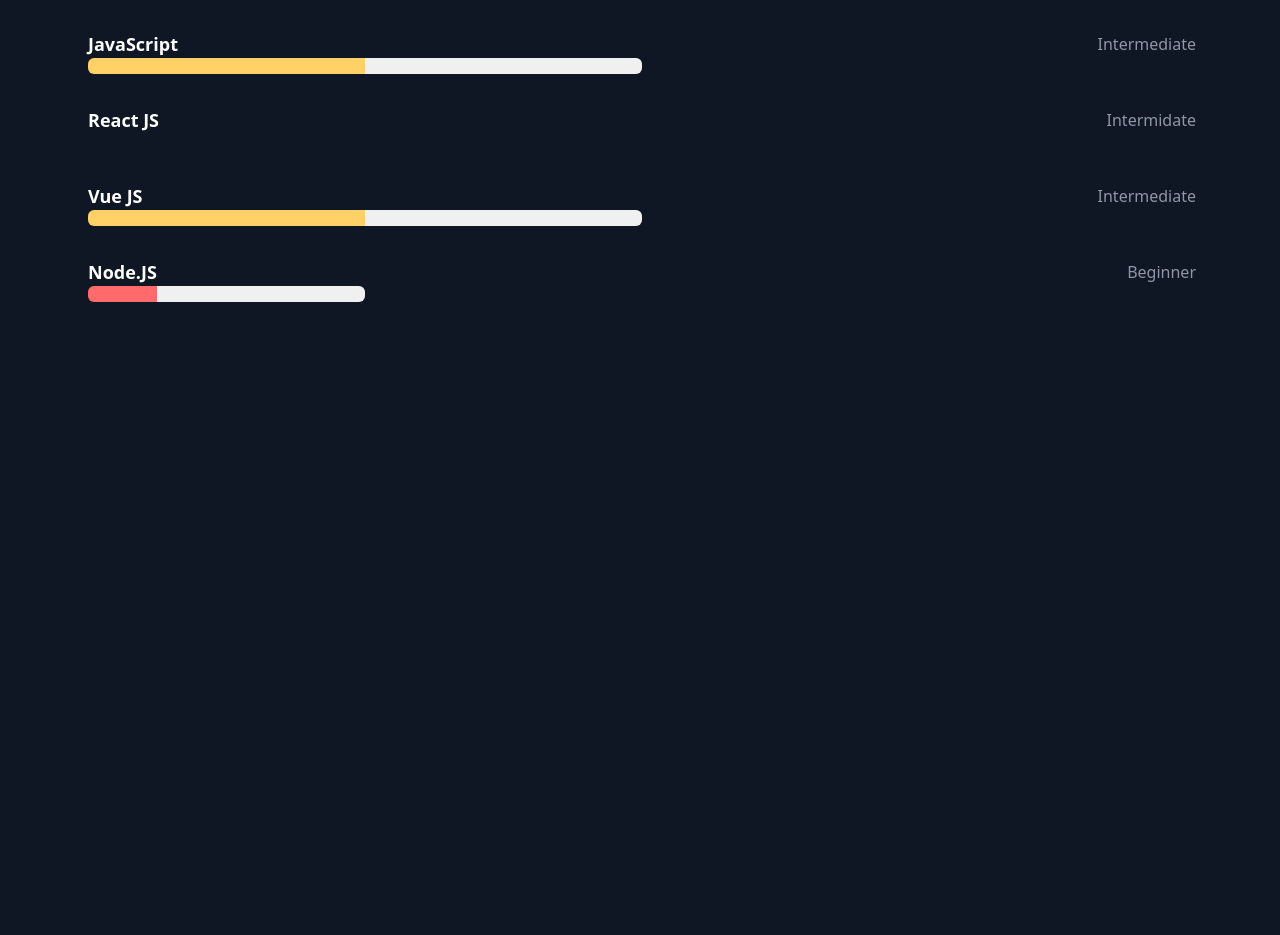
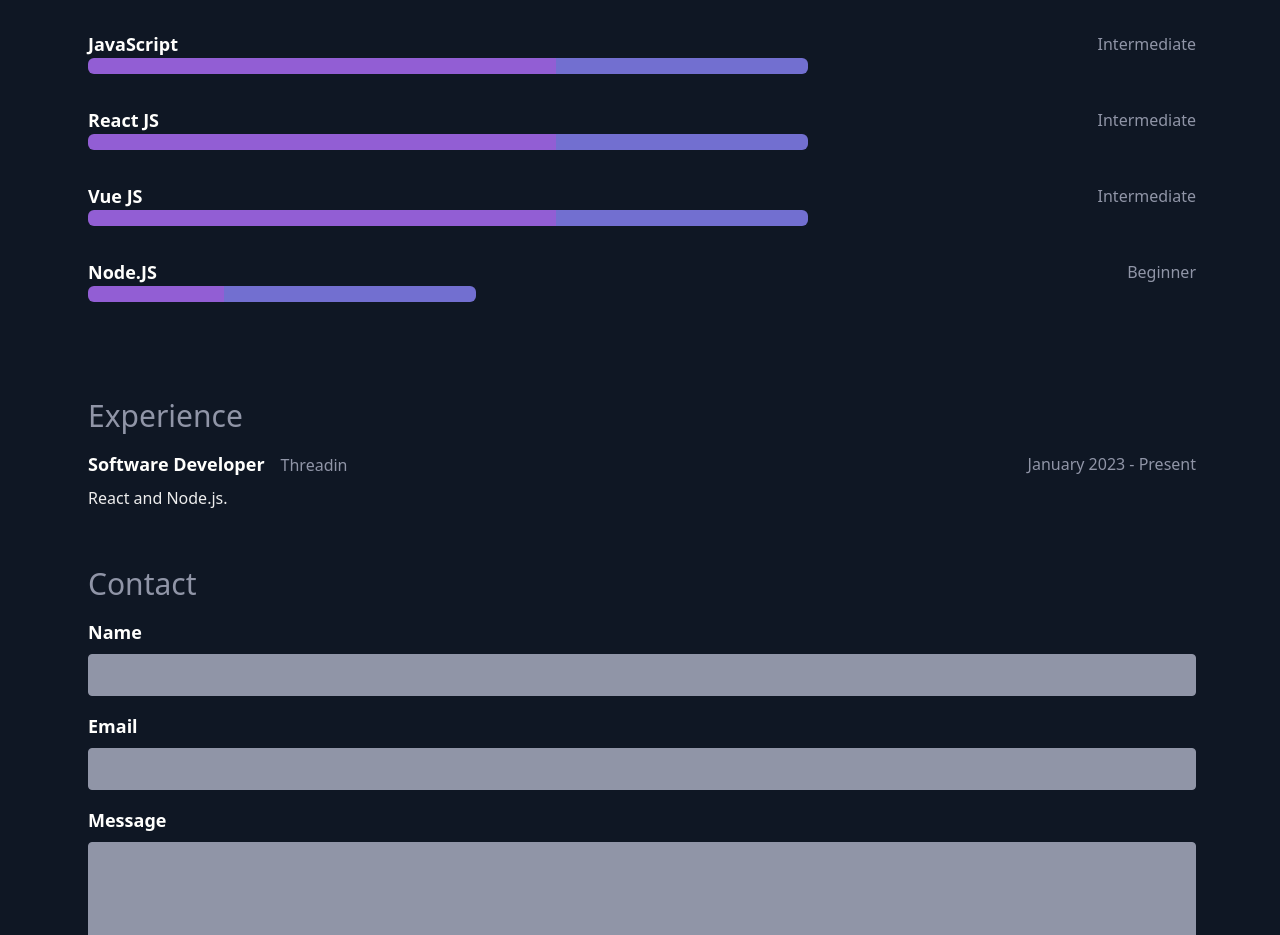
Before and after one commit to Johnni12/Portfolio, a React (Vite) app: page / in a window 1280 px wide. Shown: the part 1862-2797 px from the top of the page. Before the commit the page ends 2220 px from the top, so only its background shows below. Built offline with nearby package versions, Linux system fonts and the light colour scheme.

Commit message:
Add the Contact component

```diff
--- a/package.json
+++ b/package.json
@@ -10,6 +10,7 @@
     "preview": "vite preview"
   },
   "dependencies": {
+    "emailjs-com": "^3.2.0",
     "react": "^18.2.0",
     "react-dom": "^18.2.0"
   },
--- a/src/App.jsx
+++ b/src/App.jsx
@@ -3,6 +3,8 @@
 import Hero from './components/Hero'
 import Projects from './components/Projects'
 import Technology from './components/Technologies'
+import Experience from './components/Experience'
+import Contact from './components/Contact'
 
 function App() {
   return (
@@ -11,6 +13,8 @@
       <Hero />
       <Projects/>
       <Technology/>
+      <Experience/>
+      <Contact/>
     </div>
   )
 }
--- a/src/components/Contact.jsx
+++ b/src/components/Contact.jsx
@@ -0,0 +1,110 @@
+// Contact.js
+import React, { useState } from 'react'
+import emailjs from 'emailjs-com'
+
+const Contact = () => {
+  const [formData, setFormData] = useState({
+    name: '',
+    email: '',
+    message: '',
+  })
+
+  const handleChange = (e) => {
+    setFormData({
+      ...formData,
+      [e.target.name]: e.target.value,
+    })
+  }
+
+  const handleSubmit = (e) => {
+    e.preventDefault()
+
+    // Use your EmailJS template and service ID
+    const templateParams = {
+      from_name: formData.name,
+      from_email: formData.email,
+      message: formData.message,
+    }
+
+    emailjs
+      .send(
+        'YOUR_SERVICE_ID', // Replace with your EmailJS service ID
+        'YOUR_TEMPLATE_ID', // Replace with your EmailJS template ID
+        templateParams,
+        'YOUR_USER_ID' // Replace with your EmailJS user ID
+      )
+      .then((response) => {
+        console.log('Email sent successfully:', response)
+        // You can add further actions after the email is sent, such as displaying a success message.
+      })
+      .catch((error) => {
+        console.error('Email failed to send:', error)
+        // Handle errors, such as displaying an error message to the user.
+      })
+
+    // Reset form data after submission
+    setFormData({
+      name: '',
+      email: '',
+      message: '',
+    })
+  }
+
+  return (
+    <div className='mb-14'>
+      <h1 className='mx-2 text-darkGrayishBlue mb-4 ml-6 text-3xl'>Contact</h1>
+      <form className='ml-6 mr-5' onSubmit={handleSubmit}>
+        <div className='mb-4'>
+          <label htmlFor='name' className='block text-lg font-semibold mb-2'>
+            Name
+          </label>
+          <input
+            type='text'
+            id='name'
+            name='name'
+            value={formData.name}
+            onChange={handleChange}
+            className='w-full p-2 border bg-darkGrayishBlue border-darkGrayishBlue rounded'
+            required
+          />
+        </div>
+        <div className='mb-4'>
+          <label htmlFor='email' className='block text-lg font-semibold mb-2'>
+            Email
+          </label>
+          <input
+            type='email'
+            id='email'
+            name='email'
+            value={formData.email}
+            onChange={handleChange}
+            className='w-full p-2 border bg-darkGrayishBlue border-darkGrayishBlue rounded'
+            required
+          />
+        </div>
+        <div className='mb-4'>
+          <label htmlFor='message' className='block text-lg font-semibold mb-2'>
+            Message
+          </label>
+          <textarea
+            id='message'
+            name='message'
+            value={formData.message}
+            onChange={handleChange}
+            rows='4'
+            className='w-full p-2 border bg-darkGrayishBlue border-darkGrayishBlue rounded'
+            required
+          ></textarea>
+        </div>
+        <button
+          type='submit'
+          className='bg-BlueGradient text-white py-2 px-6 rounded-full hover:bg-darkGrayishBlue'
+        >
+          Send Message
+        </button>
+      </form>
+    </div>
+  )
+}
+
+export default Contact
--- /dev/null
+++ b/src/components/Experience.jsx
@@ -0,0 +1,27 @@
+import { experienceData } from './data'
+
+const Experience = () => {
+  return (
+    <div className='mb-14 my-24 '>
+      <h1 className='mx-2 text-darkGrayishBlue mb-4 ml-6 text-3xl'>
+        Experience
+      </h1>
+      {experienceData.map((experience) => (
+        <div key={experience.id} className='ml-6 mr-5 mb-8'>
+          <div className='flex items-center justify-between'>
+            <div>
+              <span className='text-lg font-semibold'>{experience.title}</span>
+              <span className='text-darkGrayishBlue ml-4'>
+                {experience.company}
+              </span>
+            </div>
+            <span className='text-darkGrayishBlue'>{experience.duration}</span>
+          </div>
+          <p className='text-textColor mt-2'>{experience.description}</p>
+        </div>
+      ))}
+    </div>
+  )
+}
+
+export default Experience
--- a/src/components/Navbar.jsx
+++ b/src/components/Navbar.jsx
@@ -20,8 +20,9 @@
           <a href='#' className='hover:text-darkGrayishBlue'>
             Technologies
           </a>
+
           <a href='#' className='hover:text-darkGrayishBlue'>
-            About Me
+            Contact
           </a>
         </div>
 
--- a/src/components/Technologies.jsx
+++ b/src/components/Technologies.jsx
@@ -8,20 +8,20 @@
 
     switch (level) {
       case 'Beginner':
-        width = '25%'
-        gradientColor = `linear-gradient(to right, #FF6B6B ${width}, #F0F0F0 ${width})`
+        width = '35%'
+        gradientColor = `linear-gradient(to right, #925ed4  ${width}, #726fd0  ${width})`
         break
       case 'Intermediate':
-        width = '50%'
-        gradientColor = `linear-gradient(to right, #FFD166 ${width}, #F0F0F0 ${width})`
+        width = '65%'
+        gradientColor = `linear-gradient(to right, #925ed4  ${width}, #726fd0  ${width})`
         break
       case 'Advanced':
-        width = '75%'
-        gradientColor = `linear-gradient(to right, #06D6A0 ${width}, #F0F0F0 ${width})`
+        width = '85%'
+        gradientColor = `linear-gradient(to right, #925ed4 ${width}, #726fd0 ${width})`
         break
       default:
         width = '0%'
-        gradientColor = 'linear-gradient(to right, #F0F0F0 0%, #F0F0F0 0%)'
+        gradientColor = 'linear-gradient(to right, #925ed4  0%, #726fd0  0%)'
     }
 
     return {
--- a/src/components/data.js
+++ b/src/components/data.js
@@ -55,12 +55,24 @@
   },
 ]
 
-// data.js
+
 export const stackData = [
   { id: 1, name: 'HTML & CSS', level: 'Advanced' },
-  { id: 2, name: 'Tailwind CSS', level: 'Intermediate' },
+  { id: 2, name: 'Tailwind CSS', level: 'Advanced' },
   { id: 3, name: 'JavaScript', level: 'Intermediate' },
-  { id: 4, name: 'React JS', level: 'Intermidate' },
+  { id: 4, name: 'React JS', level: 'Intermediate' },
   { id: 5, name: 'Vue JS', level: 'Intermediate' },
   { id: 6, name: 'Node.JS', level: 'Beginner' },
 ]
+
+
+export const experienceData = [
+  {
+    id: 1,
+    title: 'Software Developer',
+    company: 'Threadin',
+    duration: 'January 2023 - Present',
+    description: ' React and Node.js.',
+  },
+
+]
```
Also changed, not shown: 1 other file (tests, documents, lock files or other folders).
